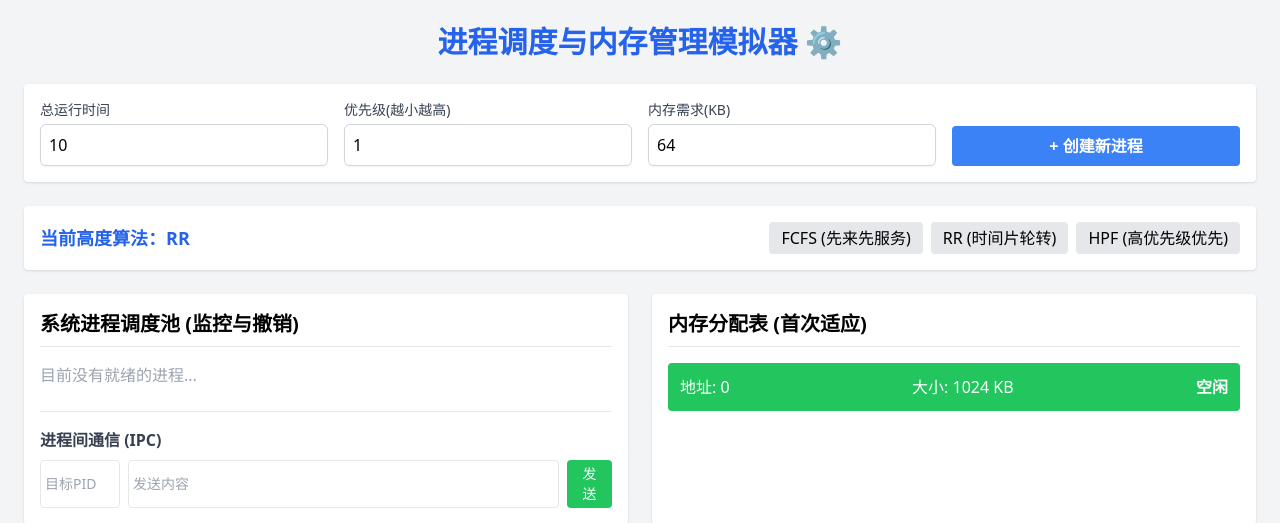
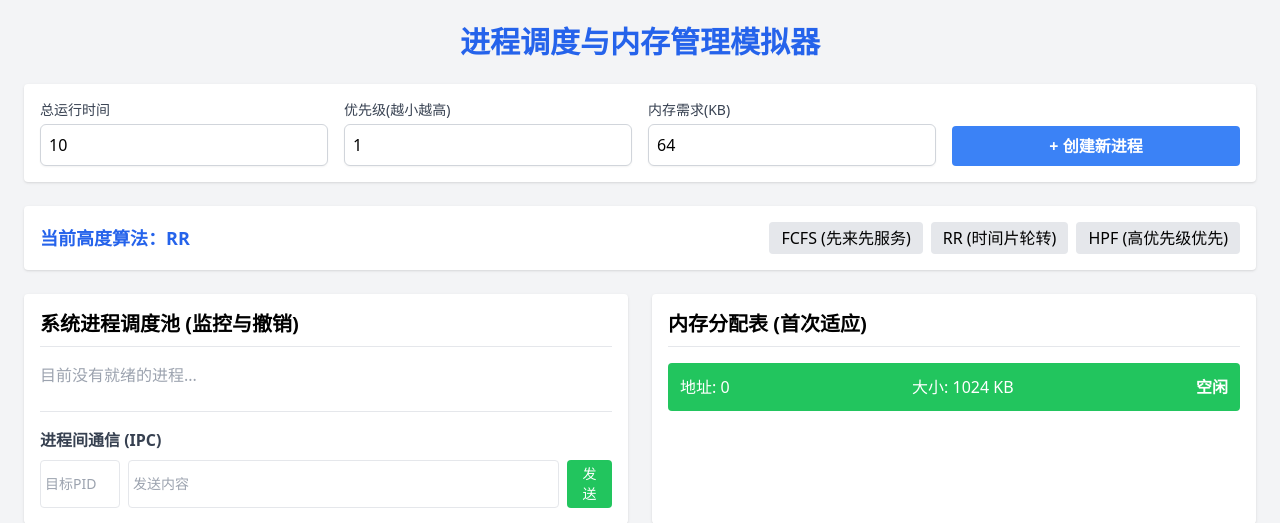
Before and after one commit to orangeocean2004/ProcessControlerAndMemoryManager, a Spring Boot app: page / in a window 1280 px wide. Shown: the top 523 px of the page. Run offline with Spring Boot 4, Linux system fonts and the light colour scheme; some libraries are stand-ins or nearby versions.

Commit message:
shit one

```diff
--- a/src/main/java/com/os/OsApplication.java
+++ b/src/main/java/com/os/OsApplication.java
@@ -7,7 +7,7 @@ import org.springframework.boot.autoconfigure.SpringBootApplication;
 public class OsApplication {
     public static void main(String[] args) {
         SpringApplication.run(OsApplication.class, args);
-        System.out.println("=== 进程调度模拟器 Web版 已启动 ===");
+        System.out.println("=== 进程调度模拟器已启动 ===");
         System.out.println("请在浏览器中访问 http://localhost:8080");
     }
 }
--- a/src/main/resources/static/index.html
+++ b/src/main/resources/static/index.html
@@ -2,14 +2,14 @@
 <html lang="zh-CN">
 <head>
     <meta charset="UTF-8">
-    <title>操作系统模拟器 Web版</title>
+    <title>进程调度模拟器</title>
     <!-- 引入 Vue 和 TailwindCSS 提升开发速度和界面颜值 -->
     <script src="https://unpkg.com/vue@3/dist/vue.global.js"></script>
     <script src="https://cdn.tailwindcss.com"></script>
 </head>
 <body class="bg-gray-100 p-6">
     <div id="app" class="max-w-7xl mx-auto space-y-6">
-        <h1 class="text-3xl font-bold text-center text-blue-600">进程调度与内存管理模拟器 ⚙️</h1>
+        <h1 class="text-3xl font-bold text-center text-blue-600">进程调度与内存管理模拟器</h1>
 
         <!-- 操作面板 -->
         <div class="bg-white p-4 rounded shadow grid grid-cols-4 gap-4 items-end">
```
